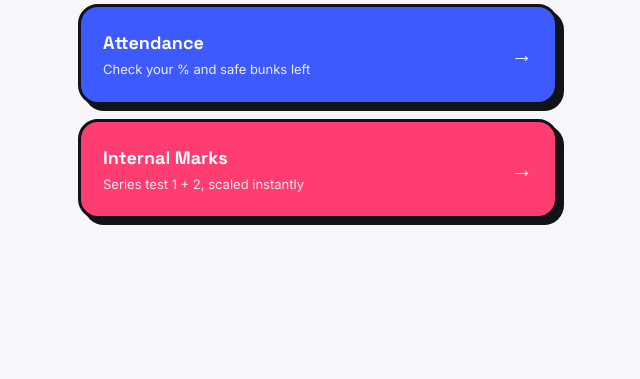
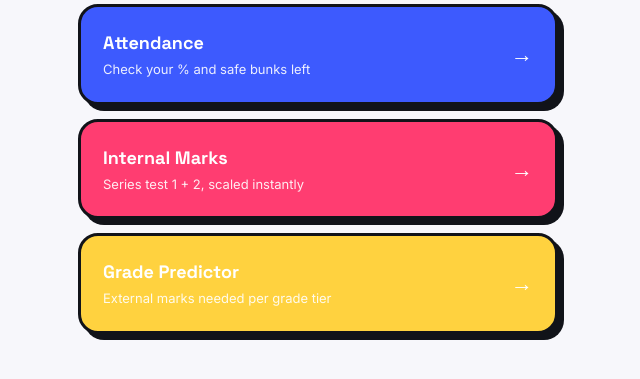
Before and after one commit to sampreeth444/campus-buddy, a Django app: page / in a window 1280 px wide. Shown: the part 221-600 px from the top of the page, without its empty margins (322-962 px from the left). Run offline with Django 5.2, Linux system fonts and the light colour scheme.

Commit message:
Add grade predictor feature

```diff
--- a/campusapp/urls.py
+++ b/campusapp/urls.py
@@ -8,4 +8,5 @@ urlpatterns = [
     path('attendance/', views.attendance_calculator, name='attendance'),
     path('marks/', views.marks_calculator, name='marks'),
     path('help/', views.help_page, name='help'),
+    path('grade/', views.grade_calculator, name='grade'),
 ]
--- a/campusapp/views.py
+++ b/campusapp/views.py
@@ -59,3 +59,33 @@ def marks_calculator(request):
 
         result = {'s1': s1, 's2': s2, 'total': total, 'message': message}
     return render(request, 'marks.html', {'result': result})
+
+GRADE_TIERS = [
+    ('S', 90), ('A+', 85), ('A', 80), ('B+', 75), ('B', 70),
+    ('C+', 65), ('C', 60), ('D', 55), ('P (Pass)', 50),
+]
+
+def grade_calculator(request):
+    subjects = []
+    if request.method == 'POST':
+        for i in range(1, 7):
+            name = request.POST.get(f'subject{i}', '').strip()
+            internal_raw = request.POST.get(f'internal{i}', '').strip()
+            if not name or not internal_raw:
+                continue
+            try:
+                internal = float(internal_raw)
+            except ValueError:
+                continue
+            if internal < 0 or internal > 40:
+                continue
+
+            tiers = []
+            for label, threshold in GRADE_TIERS:
+                needed = max(24, threshold - internal)
+                if needed > 60:
+                    tiers.append({'label': label, 'needed': None})
+                else:
+                    tiers.append({'label': label, 'needed': round(needed, 1)})
+            subjects.append({'name': name, 'internal': internal, 'tiers': tiers})
+    return render(request, 'grade.html', {'subjects': subjects})
--- a/templates/base.html
+++ b/templates/base.html
@@ -168,6 +168,7 @@
   .tool-links a:hover { transform: translate(2px, 2px); box-shadow: 4px 4px 0 var(--ink); }
   .tool-links li:nth-child(1) a { background: var(--indigo); }
   .tool-links li:nth-child(2) a { background: var(--coral); }
+  .tool-links li:nth-child(3) a { background: #FFD23F; }
   .tool-links .desc {
     display: block;
     font-family: 'Inter', sans-serif;
--- a/templates/home.html
+++ b/templates/home.html
@@ -20,5 +20,13 @@
       <span class="arrow">→</span>
     </a>
   </li>
+  <li>
+  <a href="/grade/">
+    <span>Grade Predictor
+      <span class="desc">External marks needed per grade tier</span>
+    </span>
+    <span class="arrow">→</span>
+   </a>
+  </li>
 </ul>
 {% endblock %}
```
Also changed, not shown: templates/grade.html (added, +45 -0 lines).
